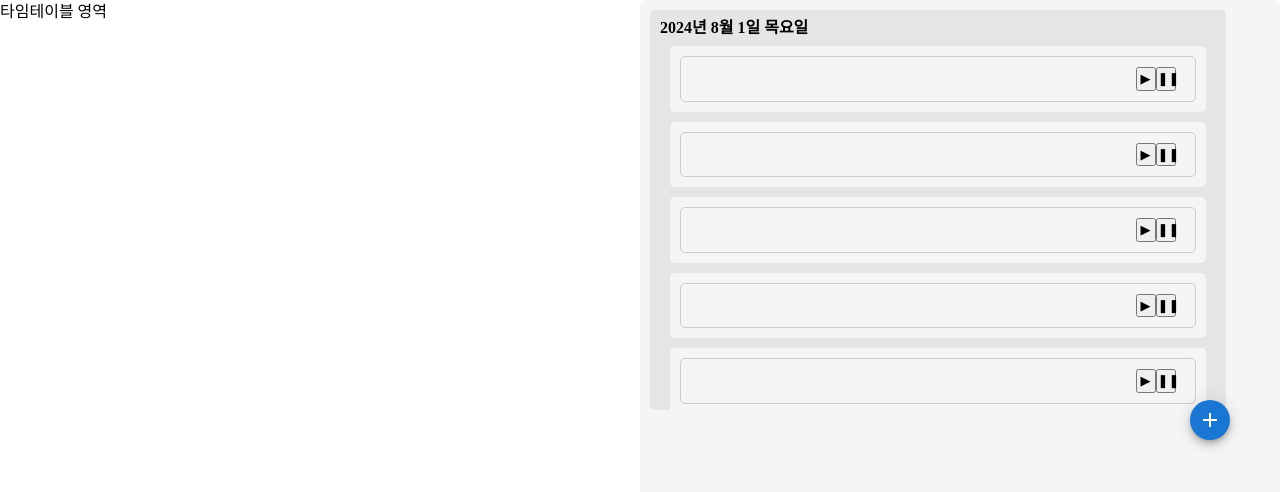
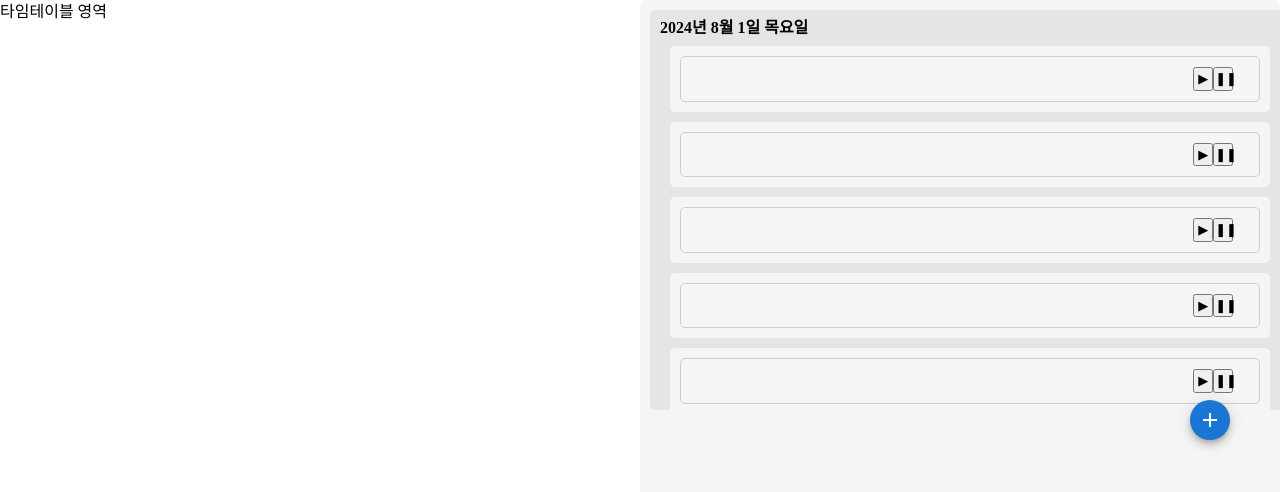
Before and after one commit to Kernel360/FE1_E2E_sumtime, a Next.js app: page /MainTest in a window 1280 px wide. Shown: the top 492 px of the page. Built offline with nearby package versions, Linux system fonts and the light colour scheme.

Commit message:
css : todo 스타일 수정

```diff
--- a/src/components/todo/Todo.styled.ts
+++ b/src/components/todo/Todo.styled.ts
@@ -1,5 +1,5 @@
 import styled from '@emotion/styled';
-import { Flex, Container, Input, Text } from '../common';
+import { Flex, Container } from '../common';
 
 export const TodoSection = styled(Flex)`
   flex-direction: column;
@@ -17,7 +17,8 @@ export const TodoComponentsSection = styled(Container)`
   justify-content: space-between;
   align-items: stretch;
   background-color: #e5e5e5;
-  width: 90%;
+  width: 100%;
+  min-height: 50%;
   max-height: 50%;
   overflow-y: auto; /* scrolling */
   border-radius: 5px;
@@ -26,6 +27,7 @@ export const TodoComponentsSection = styled(Container)`
   padding: 10px;
   border-style: none;
   position: relative;
+  box-sizing: border-box;
 `;
 
 export const ATodoComponentContainer = styled(Container)`
@@ -39,17 +41,6 @@ export const ATodoComponentContainer = styled(Container)`
   padding: 10px;
   box-sizing: border-box;
 `;
-
-// export const TodoDeleteBtnContainer = styled(Flex)`
-//   justify-content: flex-end;
-//   //flex: 1;
-//   width: 100%;
-//   // border: 1px solid #000000;
-//   button {
-//     width: 20px;
-//     height: 20px;
-//   }
-// `;
 
 export const TodoContainer = styled(Flex)`
   display: flex;
```
